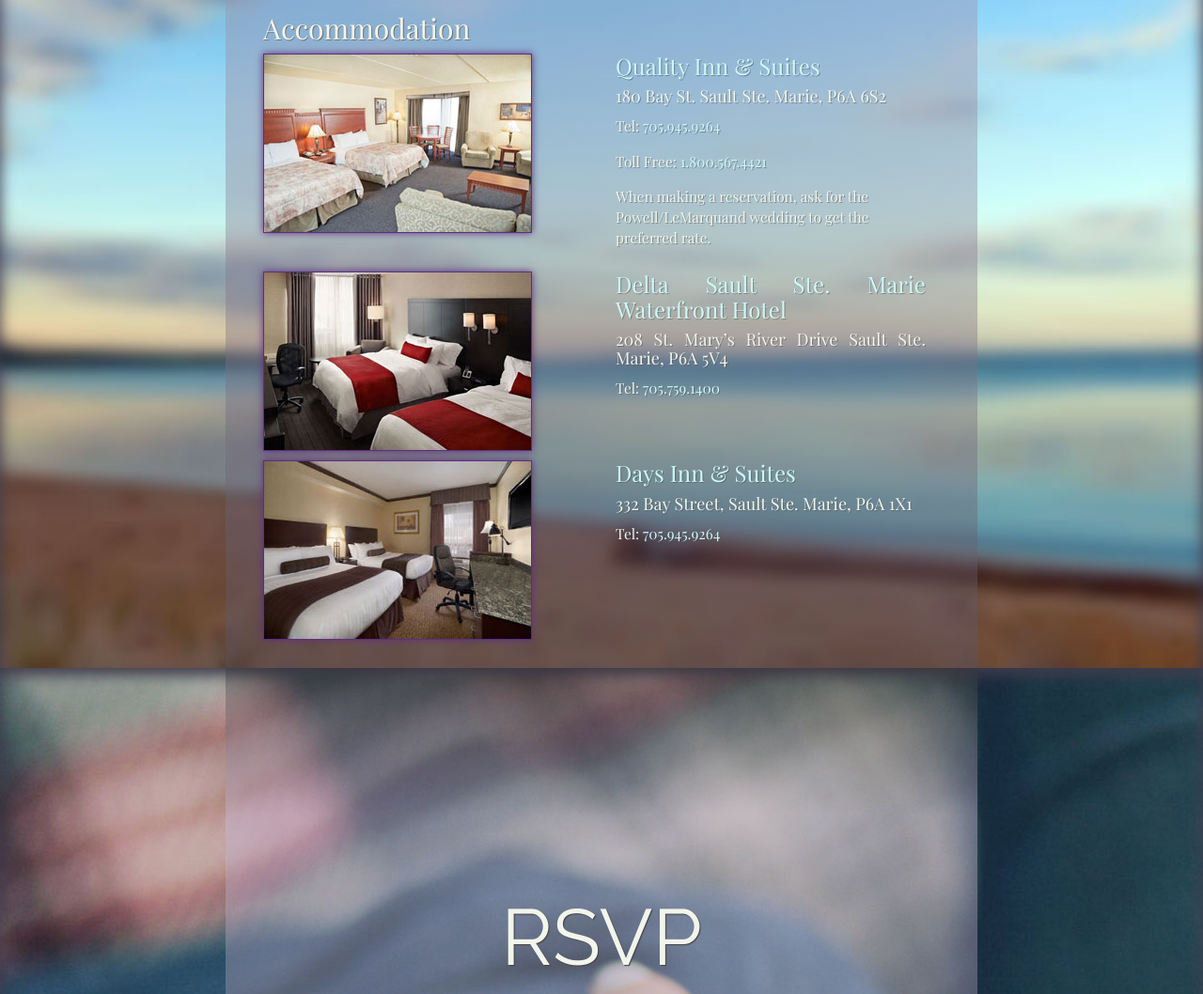
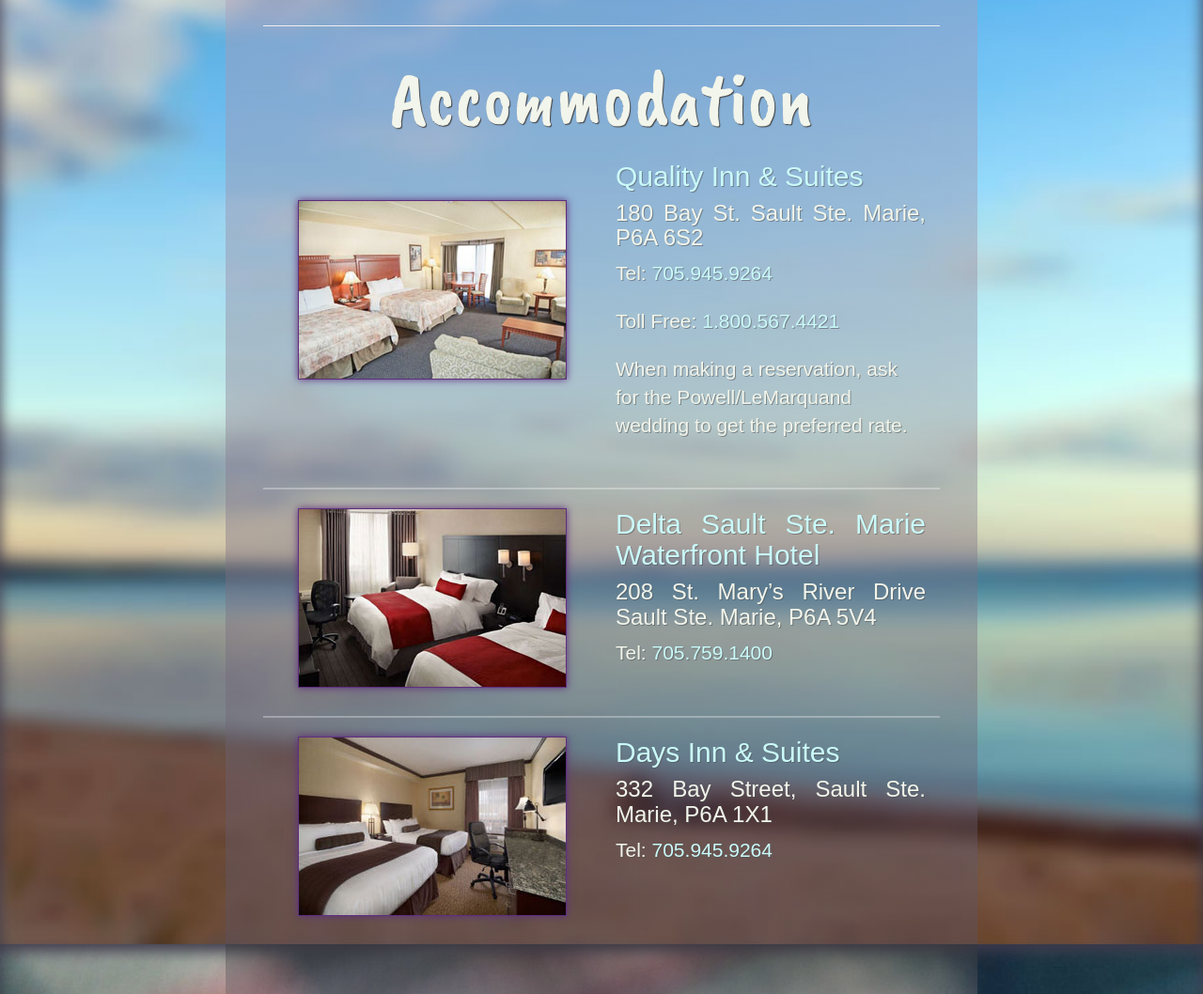
Before and after one commit to plemarquand/wedding, a plain HTML site: page index.html in a window 1280 px wide. Shown: the part 2644-3702 px from the top of the page at 94% size. Drawn offline with nearby package versions, Linux system fonts and the light colour scheme; a web font is replaced by a local one.

Commit message:
Changing out fonts

```diff
--- a/css/index.css
+++ b/css/index.css
@@ -1,6 +1,3 @@
-@import url(http://fonts.googleapis.com/css?family=Kaushan+Script);
-@import url(http://fonts.googleapis.com/css?family=Raleway:400,300);
-@import url(https://fonts.googleapis.com/css?family=Playfair+Display);
 @font-face {
   font-family: 'mixbrushmedium';
   src: url('fonts/mixbrush-webfont.eot');
@@ -16,20 +13,6 @@
   font-style: normal;
 }
 @font-face {
-  font-family: 'storymedium';
-  src: url('fonts/story-webfont.eot');
-  src: url('fonts/story-webfont.eot?#iefix') format('embedded-opentype'), url('fonts/story-webfont.woff2') format('woff2'), url('fonts/story-webfont.woff') format('woff'), url('fonts/story-webfont.ttf') format('truetype'), url('fonts/story-webfont.svg#storymedium') format('svg');
-  font-weight: normal;
-  font-style: normal;
-}
-@font-face {
-  font-family: 'storymedium';
-  src: url('fonts/story-webfont.eot');
-  src: url('fonts/story-webfont.eot?#iefix') format('embedded-opentype'), url('fonts/story-webfont.woff2') format('woff2'), url('fonts/story-webfont.woff') format('woff'), url('fonts/story-webfont.ttf') format('truetype'), url('fonts/story-webfont.svg#storymedium') format('svg');
-  font-weight: normal;
-  font-style: normal;
-}
-@font-face {
   font-family: 'doodle_dings_1_birds_cagesRg';
   src: url('fonts/doodle_dings_1_birds_cages-webfont.eot');
   src: url('fonts/doodle_dings_1_birds_cages-webfont.eot?#iefix') format('embedded-opentype'), url('fonts/doodle_dings_1_birds_cages-webfont.woff2') format('woff2'), url('fonts/doodle_dings_1_birds_cages-webfont.woff') format('woff'), url('fonts/doodle_dings_1_birds_cages-webfont.ttf') format('truetype'), url('fonts/doodle_dings_1_birds_cages-webfont.svg#doodle_dings_1_birds_cagesRg') format('svg');
@@ -37,7 +20,7 @@
   font-style: normal;
 }
 body {
-  font-family: 'Playfair Display', serif;
+  font-family: 'Jaldi', sans-serif;
   color: #f2f5eb;
   overflow-x: hidden;
 }
@@ -100,7 +83,7 @@
   display: none;
 }
 .nav-container {
-  font-family: 'Raleway';
+  font-family: 'Caveat Brush', cursive;
   text-shadow: #444444 1px 1px 1px;
   margin: 0;
   padding: 10px 0 5px 0;
@@ -204,7 +187,7 @@
   margin-top: 10px;
 }
 .content-container h1 {
-  font-family: 'Raleway';
+  font-family: 'Caveat Brush', cursive;
   text-shadow: #444444 1px 1px 1px;
   font-size: 6em;
   text-align: center;
@@ -289,12 +272,37 @@
 .details-block {
   margin-bottom: 10px;
 }
+.details-block .accomo-img {
+  display: -webkit-box;
+  display: -webkit-flex;
+  display: -ms-flexbox;
+  display: flex;
+  -webkit-box-pack: center;
+  -webkit-justify-content: center;
+  -ms-flex-pack: center;
+  justify-content: center;
+  -webkit-box-orient: vertical;
+  -webkit-box-direction: normal;
+  -webkit-flex-direction: column;
+  -ms-flex-direction: column;
+  flex-direction: column;
+  -webkit-box-align: center;
+  -webkit-align-items: center;
+  -ms-flex-align: center;
+  align-items: center;
+}
+.details-block .accomo-first {
+  margin-top: 42px;
+}
+.details-block .lite {
+  border-top: 2px solid rgba(255, 255, 255, 0.3);
+}
 .details-block img {
   border: 1px solid #5e2f7d;
   box-shadow: inset 0 1px 1px rgba(0, 0, 0, 0.075), 0 0 8px #5e2f7d;
 }
 .details-block .accommodation-content {
-  font-size: 0.55em;
+  font-size: 0.75em;
   text-shadow: rgba(76, 76, 76, 0.51) 1px 1px 0px;
 }
 .details-block .accommodation-content h3 {
@@ -303,3 +311,9 @@
 .details-block .accommodation-content p {
   text-align: left;
 }
+h3 {
+  font-size: 30px;
+}
+h4 {
+  font-size: 24px;
+}
--- a/index.html
+++ b/index.html
@@ -6,6 +6,7 @@
   <meta name="description" content="">
   <meta name="viewport" content="width=device-width">
   <link rel="shortcut icon" href="/favicon.ico">
+  <link href="https://fonts.googleapis.com/css?family=Caveat+Brush|Jaldi" rel="stylesheet">
   <link rel="stylesheet" href="bower_components/bootstrap/dist/css/bootstrap.css">
   <link rel="stylesheet" href="css/index.css">
 </head>
@@ -103,11 +104,11 @@
 
             <iframe class="reception-map hidden" width="300" height="250" frameborder="0" style="border:0" src="https://www.google.com/maps/embed/v1/place?q=The%20Grand%20Gardens%2C%20Dennis%20Street%2C%20Sault%20Ste.%20Marie%2C%20ON%2C%20Canada&key=AIzaSyDm8KEreQLLUU4eQJ79MeiO6Za2cqMdlp8"></iframe>
           </div>
-
           <div class="col-sm-12 details-block">
+            <hr/>
             <a name="accommodation"></a>
-            <h2>Accommodation</h2>
-            <div class="col-sm-6 no-padding">
+            <h1>Accommodation</h1>
+            <div class="col-sm-6 no-padding accomo-img accomo-first">
               <img alt="Quality Inn, Sault Ste. Marie" src="img/qualityinn.jpg"/>
             </div>
             <div class="col-sm-6 accommodation-content">
@@ -120,7 +121,8 @@
           </div>
 
           <div class="col-sm-12 details-block">
-            <div class="col-sm-6 no-padding">
+            <hr class="lite"/>
+            <div class="col-sm-6 no-padding accomo-img">
               <img alt="Delta Waterfront Hotel, Sault Ste. Marie" src="img/delta.jpg"/>
             </div>
             <div class="col-sm-6 accommodation-content">
@@ -131,7 +133,8 @@
           </div>
 
           <div class="col-sm-12 details-block">
-            <div class="col-sm-6 no-padding">
+            <hr class="lite"/>
+            <div class="col-sm-6 no-padding accomo-img">
               <img alt="Quality Inn Sault Ste. Marie" src="img/daysinn.jpg"/>
             </div>
             <div class="col-sm-6 accommodation-content">
@@ -150,7 +153,7 @@
       <div class="section rsvp">
         <h1>RSVP</h1>
         <p>We'd love to have you! You should let us know you're coming.</p>
-        <p>Invitations will be mailed out soon. Please RSVP by May 30th 2016.</p>
+        <p>Invitations have been mailed out. Please RSVP by June 9th, 2016.</p>
       </div>
     </div>
   </div>
```
